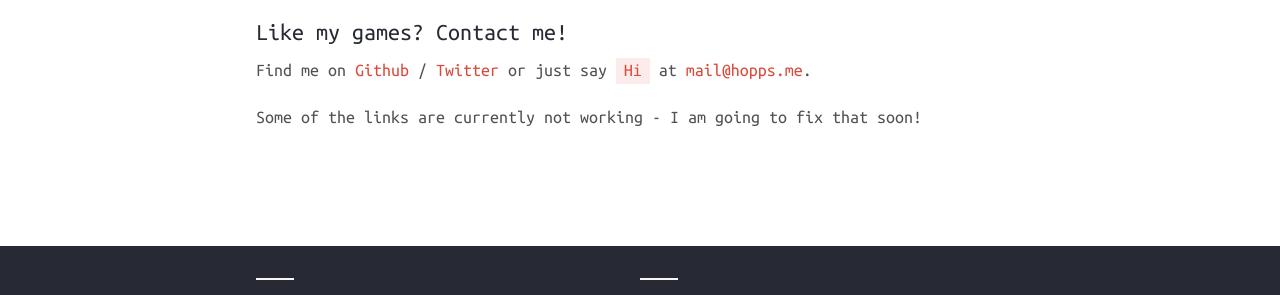
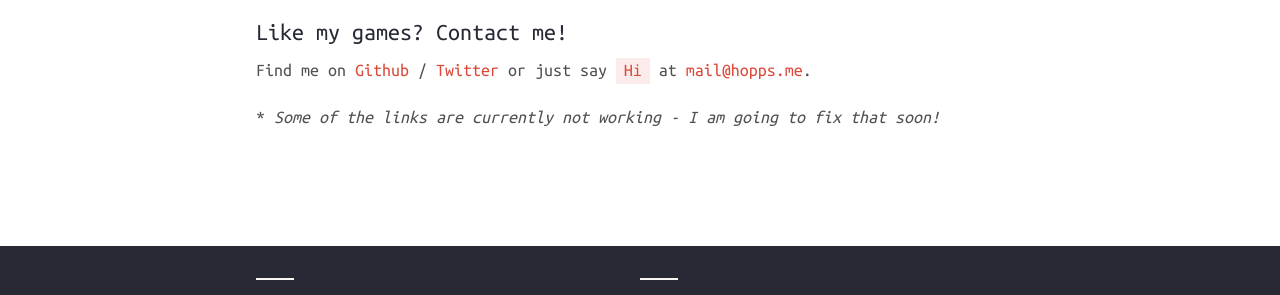
Before and after one commit to DevHopps/website, a Jekyll site: the page built from games.md, in a window 1280 px wide. Shown: the part 768-1063 px from the top of the page. Built offline with Jekyll 4.4.1, drawn with Linux system fonts in a browser that asks for light colours; nearby versions of some CDN libraries.

Commit message:
Note added

```diff
--- a/games.md
+++ b/games.md
@@ -25,7 +25,7 @@
 Find me on [Github][github] / [Twitter][Twitter] or just say `Hi` at
 [mail@hopps.me](mailto:mail@hopps.me).
 
-Some of the links are currently not working - I am going to fix that soon!
+\* *Some of the links are currently not working - I am going to fix that soon!*
 
 
 [glob]: http://hopps.itch.io/glob-jump
```
